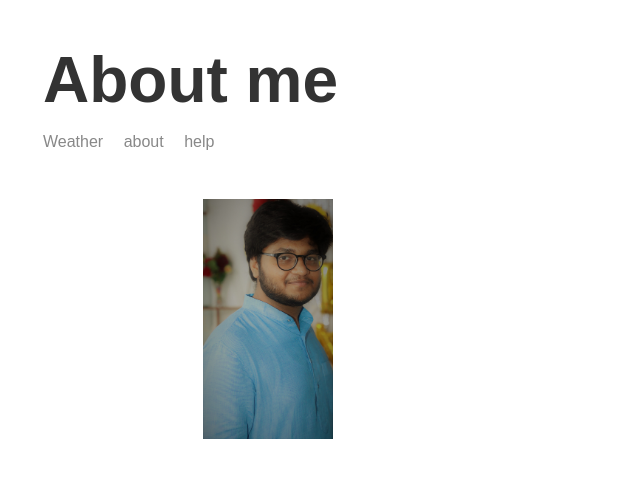
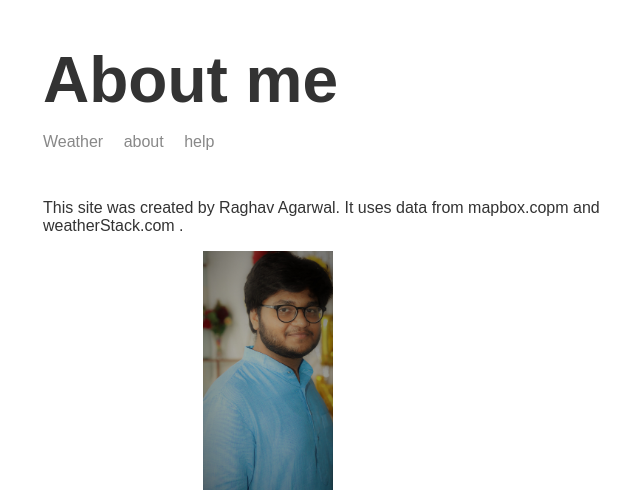
Before and after one commit to raghav2906/node-weather-website, a Node server app: page /about in a window 1280 px wide. Shown: the top 490 px of the page, without its empty margins (272-912 px from the left). Run offline with Node 20, Linux system fonts and the light colour scheme.

Commit message:
Add about text

```diff
--- a/src/app.js
+++ b/src/app.js
@@ -27,7 +27,7 @@ app.use(express.static(publicDirectoryPath))
 app.get('' ,(req,res) => {
     res.render('index',{
         title: 'Weather App',
-        name:'Raghav'
+        name:'Raghav Dada'
     })
 })
 
@@ -41,7 +41,7 @@ app.get('/about', (req,res) => {
 app.get('/help', (req,res) => {
     res.render('help', {
         title:'Help',
-        name:'Raghav'
+        name:'Raghav Dada'
     })
 })
 // app.get('', (req, res) => {
@@ -124,7 +124,7 @@ app.get('/products', (req, res) => {
 app.get('/help/*', (req, res) => {
     res.render('404',{
         title:'404',
-        name:'Raghaav',
+        name:'Raghav Dada',
         errorMessage:'Help article not found'
     })
 })
@@ -132,7 +132,7 @@ app.get('/help/*', (req, res) => {
 app.get('*', (req, res) => {
     res.render('404',{
         title:'404',
-        name:'Raaghav',
+        name:'Raghav Dada',
         errorMessage:'Page not found'
     })
 })
--- a/templates/views/about.hbs
+++ b/templates/views/about.hbs
@@ -8,6 +8,7 @@
     <body>
        <div class="main-content">
             {{>header}}
+            <p>This site was created by Raghav Agarwal. It uses  data from mapbox.copm and weatherStack.com .</p>
             <img class="portrait" style="margin-left: 10rem;"  src="/img/AG6A0890.jpg">
        </div>
 
```
